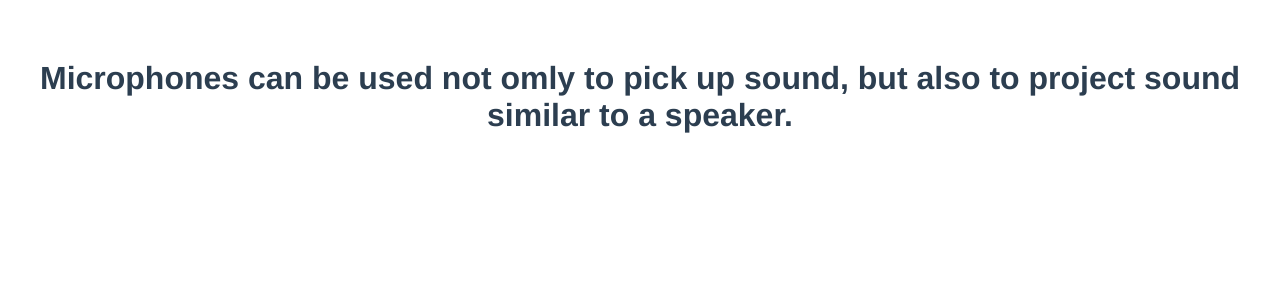
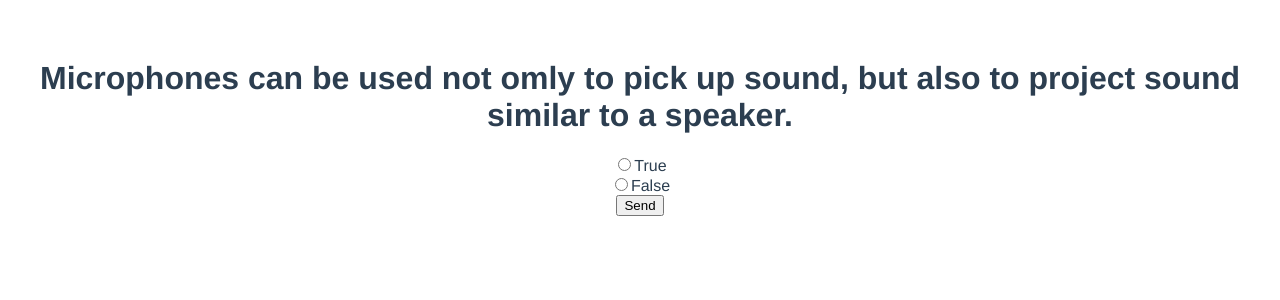
Before and after one commit to ronakxrao/Project4-Quiz-game, a Vue app: page / in a window 1280 px wide. Shown: the top 300 px of the page. Built offline with nearby package versions, Linux system fonts and the light colour scheme.

Commit message:
Added new input

```diff
--- a/src/App.vue
+++ b/src/App.vue
@@ -5,6 +5,13 @@
     Microphones can be used not omly to pick up sound, but also to project sound similar to a speaker.
   </h1>
 
+  <input type="radio" name="options" value="True">
+    <label>True</label><br>
+
+    <input type="radio" name="options" value="False">
+    <label>False</label><br>
+
+    <button class="send" type="button">Send</button>
 
   </div>
 </template>
```
